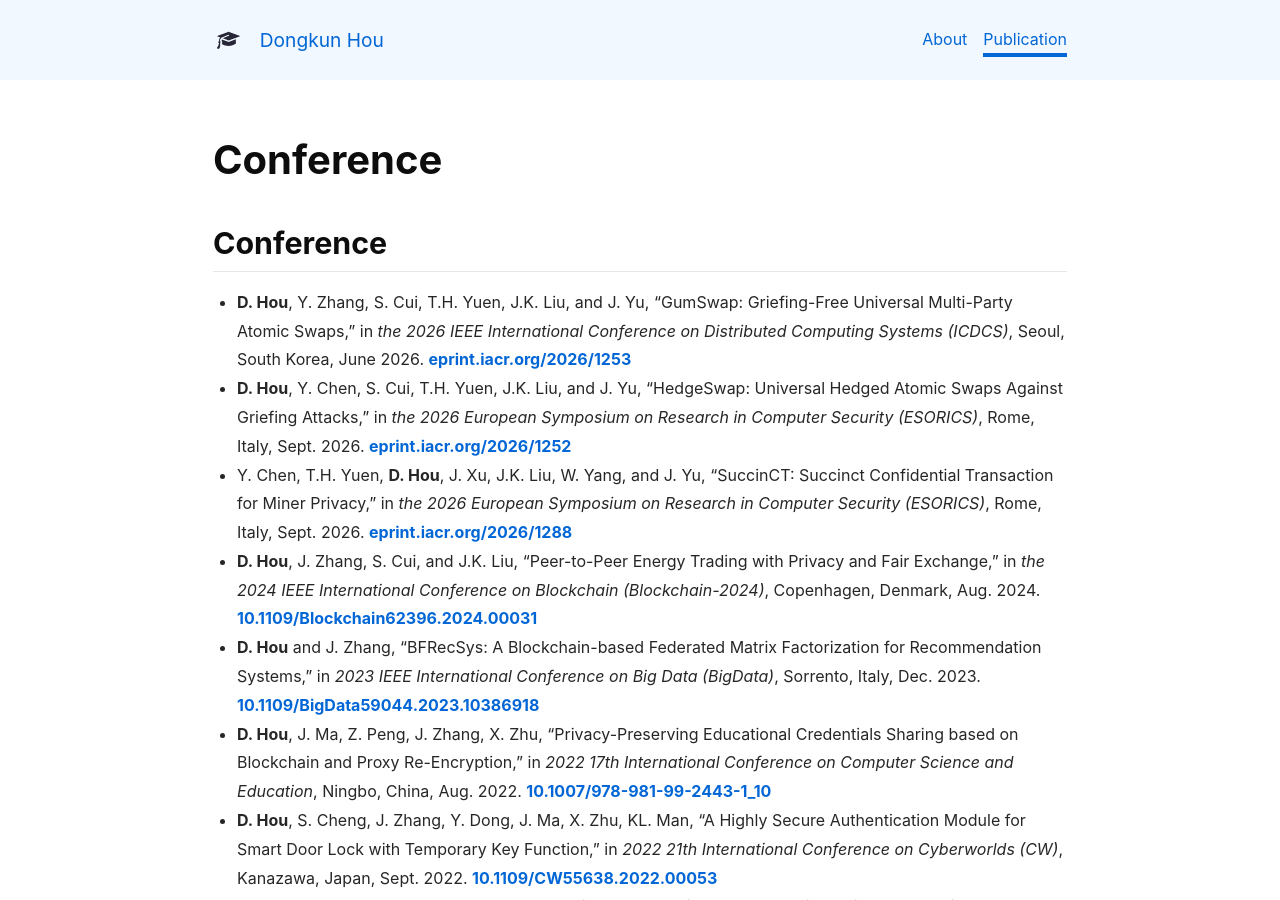
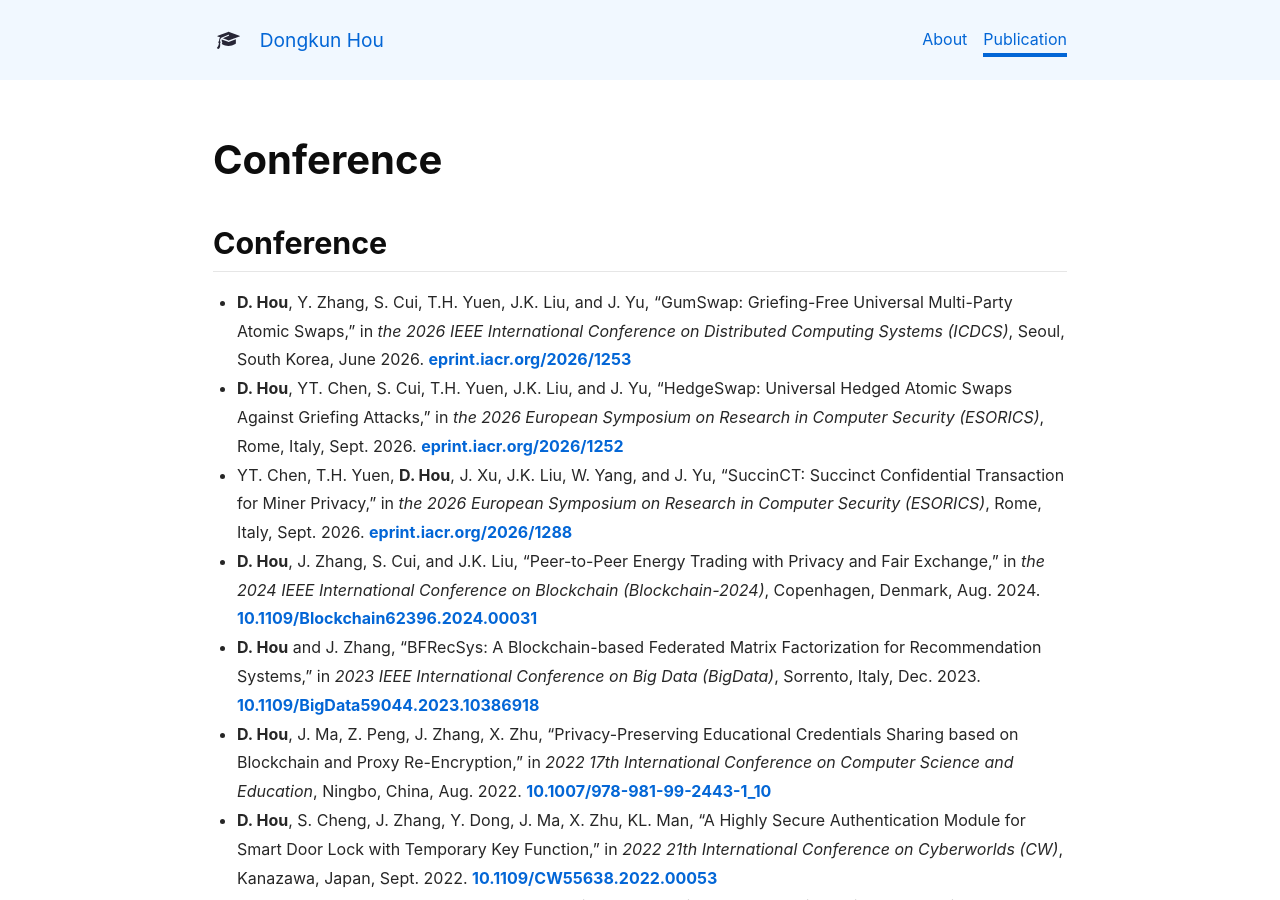
Before and after one commit to Donkequan/Donkequan.github.io, a Jekyll site: the page built from publication.md, in a window 1280 px wide and 900 px high. Built offline with Jekyll 4.4.1, drawn with Linux system fonts in a browser that asks for light colours; nearby versions of some CDN libraries; our own code applies the rules of GitHub Pages for plain Markdown files.

```diff
--- a/publication.md
+++ b/publication.md
@@ -10,8 +10,8 @@ key: page-about
 
 ## Conference
 - **D. Hou**, Y. Zhang, S. Cui, T.H. Yuen, J.K. Liu, and J. Yu, "GumSwap: Griefing-Free Universal Multi-Party Atomic Swaps," in *the 2026 IEEE International Conference on Distributed Computing Systems (ICDCS)*, Seoul, South Korea, June 2026. [eprint.iacr.org/2026/1253](https://eprint.iacr.org/2026/1253)
-- **D. Hou**, Y. Chen, S. Cui, T.H. Yuen, J.K. Liu, and J. Yu, "HedgeSwap: Universal Hedged Atomic Swaps Against Griefing Attacks," in *the 2026 European Symposium on Research in Computer Security (ESORICS)*, Rome, Italy, Sept. 2026. [eprint.iacr.org/2026/1252](https://eprint.iacr.org/2026/1252)
-- Y. Chen, T.H. Yuen, **D. Hou**,  J. Xu,  J.K. Liu, W. Yang, and J. Yu, "SuccinCT: Succinct Confidential Transaction for Miner Privacy," in *the 2026 European Symposium on Research in Computer Security (ESORICS)*, Rome, Italy, Sept. 2026. [eprint.iacr.org/2026/1288](https://eprint.iacr.org/2026/1288)
+- **D. Hou**, YT. Chen, S. Cui, T.H. Yuen, J.K. Liu, and J. Yu, "HedgeSwap: Universal Hedged Atomic Swaps Against Griefing Attacks," in *the 2026 European Symposium on Research in Computer Security (ESORICS)*, Rome, Italy, Sept. 2026. [eprint.iacr.org/2026/1252](https://eprint.iacr.org/2026/1252)
+- YT. Chen, T.H. Yuen, **D. Hou**,  J. Xu,  J.K. Liu, W. Yang, and J. Yu, "SuccinCT: Succinct Confidential Transaction for Miner Privacy," in *the 2026 European Symposium on Research in Computer Security (ESORICS)*, Rome, Italy, Sept. 2026. [eprint.iacr.org/2026/1288](https://eprint.iacr.org/2026/1288)
 - **D. Hou**, J. Zhang, S. Cui, and J.K. Liu, "Peer-to-Peer Energy Trading with Privacy and Fair Exchange," in *the 2024 IEEE International Conference on Blockchain (Blockchain-2024)*, Copenhagen, Denmark, Aug. 2024. [10.1109/Blockchain62396.2024.00031](https://doi.org/10.1109/Blockchain62396.2024.00031)
 - **D. Hou** and J. Zhang, "BFRecSys: A Blockchain-based Federated Matrix Factorization for Recommendation Systems," in *2023 IEEE International Conference on Big Data (BigData)*, Sorrento, Italy, Dec. 2023. [10.1109/BigData59044.2023.10386918](https://doi.org/10.1109/BigData59044.2023.10386918)
 - **D. Hou**, J. Ma, Z. Peng, J. Zhang, X. Zhu, "Privacy-Preserving Educational Credentials Sharing based on
```
